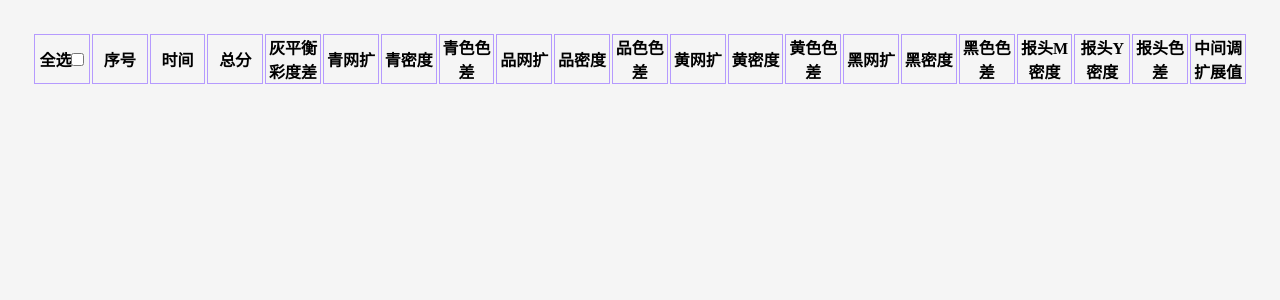
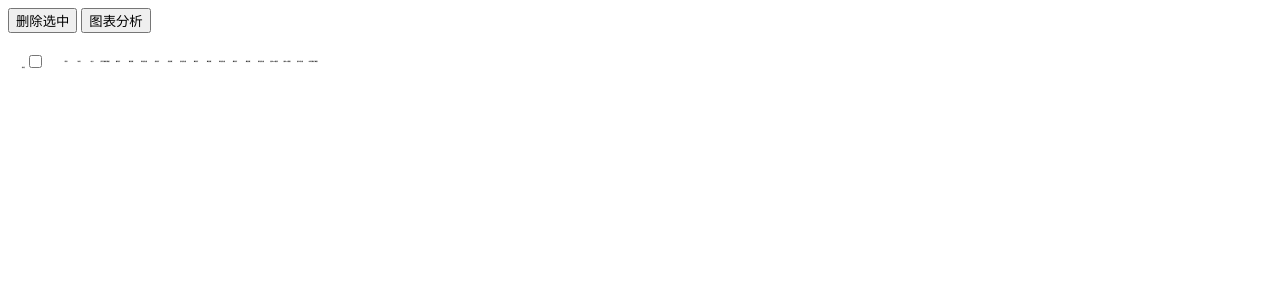
Before and after one commit to VegetableWithBug/MyFirstWebsite, a Flask app: template flaskr/templates/result.html in a window 1280 px wide. Shown: the top 300 px of the page. Run offline with Flask 2, Linux system fonts and the light colour scheme; the template is opened without the code that fills it, so the values that code supplies are empty; some libraries are stand-ins or nearby versions.

Commit message:
changed result.html

```diff
--- /dev/null
+++ b/flaskr/static/style_result.css
@@ -0,0 +1,25 @@
+#left_check{
+    float: left;
+    width:4%;
+}
+
+#right_result{
+    float: left;
+    width: 96%;
+}
+
+
+.result_sheets td{
+    font: 1.5px sans-serif;
+}
+
+.result_sheets th{
+    font-family:STHeiti,MingLiu;
+    font-size: 1.5px;
+}
+
+.result_sheets td,th{
+    height: 50px;
+    text-align: center;
+    width: 5%;
+}
--- a/flaskr/templates/analyze.html
+++ b/flaskr/templates/analyze.html
@@ -187,7 +187,7 @@
             <tr><td>{{cyan_expend}}</td><td>{{cyan_density}}</td><td>{{cyan_difference}}</td><td>{{magenta_expend}}</td><td>{{magenta_density}}</td><td>{{magenta_difference}}</td><td>{{yellow_expend}}</td><td>{{yellow_density}}</td><td>{{yellow_difference}}</td><td>{{black_expend}}</td><td>{{black_density}}</td><td>{{black_difference}}</td></tr>
           </table>
         </div>
-        <div class='bottom'><button @click="go('analyze')">重新分析</button><button>结束分析</button></div>
+        <div class='bottom'><button @click="go('analyze')">重新分析</button><button onclick='location.href=("/result")'>结束分析</button></div>
       </div>
 
     </div>
--- a/flaskr/templates/result.html
+++ b/flaskr/templates/result.html
@@ -6,17 +6,28 @@
     <meta name="viewport" content="width=device-width, initial-scale=1.0">
     <script src="./static/vue.js"></script>
     <script src="./static/dist/xlsx.core.min.js"></script>
-    <link rel="stylesheet" href="static/style_analyze.css">
+    <link rel="stylesheet" href="static/style_result.css">
   </head>
   <body>
       <div>
-        <table id='result_sheet'>
+          <div id='buttons'>
+              <button>删除选中</button>
+              <button>图表分析</button>
+          </div>
+        <div id='left_check'>
+            <table id='check' class='result_sheets'>
+                <tr><th>全选<input type="checkbox" name="name1"/></th></tr>
+            </table>
+        </div>
+        <div id='right_result'>
+            <table id='result_sheet' class='result_sheets'>
                 <thead>
-                <tr><th>全选<input type="checkbox" name="name1"/></th><th>序号</th><th>时间</th><th>总分</th><th>灰平衡彩度差</th><th>青网扩</th><th>青密度</th><th>青色色差</th><th>品网扩</th><th>品密度</th><th>品色色差</th><th>黄网扩</th><th>黄密度</th><th>黄色色差</th><th>黑网扩</th><th>黑密度</th><th>黑色色差</th><th>报头M密度</th><th>报头Y密度</th><th>报头色差</th><th>中间调扩展值</th></tr>
+                    <tr><th>序号</th><th>时间</th><th>总分</th><th>灰平衡彩度差</th><th>青网扩</th><th>青密度</th><th>青色色差</th><th>品网扩</th><th>品密度</th><th>品色色差</th><th>黄网扩</th><th>黄密度</th><th>黄色色差</th><th>黑网扩</th><th>黑密度</th><th>黑色色差</th><th>报头M密度</th><th>报头Y密度</th><th>报头色差</th><th>中间调扩展值</th></tr>
                 </thead>
                 <tbody id='result_sheet_body'>
                 </tbody>
             </table>
+        </div>
       </div>
     <script>
         var xmlhttp;
@@ -54,11 +65,13 @@
                     const sheet2JSONOpts = {
                         /** Default value for null/undefined values */
                         defval: 'null',//Assign empty string to defval
-                        header:1,
                     };
-                    var ws=XLSX.utils.json_to_sheet(results);
+                    for(let i=0;i<results.length;++i){
+                        results[i][0]=i+1
+                    }
+                    var ws=XLSX.utils.json_to_sheet(results,{skipHeader:true});
                     //XLSX.utils.decode_range("B1:C9");
-                    ws['!ref'] = "A2:Z100";
+                    //ws['!ref'] = "A2:Z100";
                     /***export interface Sheet2JSONOpts extends DateNFOption {
                         /** Output format
                         header?: "A"|number|string[];
@@ -81,10 +94,69 @@
                     h=XLSX.utils.sheet_to_html(ws,sheet2JSONOpts);
                     //console.log(h);
                     tab.innerHTML=h;
+                    var t=document.getElementById('check');
+                    //console.log(tab.rows.length);
+                    for(var j = 0; j < tab.rows.length; j++){
+                        var oCheckbox=document.createElement("input");
+                        oCheckbox.setAttribute("type","checkbox");
+                        var trr=document.createElement("tr");
+                        var tdd=document.createElement("td");
+                        tdd.appendChild(oCheckbox);
+                        trr.appendChild(tdd);
+                        t.appendChild(trr);
+                    }
                 }
             }
         };
 
+        //点击th排序
+        function makeSortable(table) {
+            var headers=table.getElementsByTagName("th");
+            for(var i=0;i<headers.length;i++){
+                (function(n){
+                    var flag=false;
+                    headers[n].onclick=function(){
+                        // sortrows(table,n);
+                        var tbody=table.tBodies[0];//第一个<tbody>
+                        var rows=tbody.getElementsByTagName("tr");//tbody中的所有行
+                        rows=Array.prototype.slice.call(rows,0);//真实数组中的快照
+
+                        //基于第n个<td>元素的值对行排序
+                        rows.sort(function(row1,row2){
+                            var cell1=row1.getElementsByTagName("td")[n];//获得第n个单元格
+                            var cell2=row2.getElementsByTagName("td")[n];
+                            var val1=cell1.textContent||cell1.innerText;//获得文本内容
+                            var val2=cell2.textContent||cell2.innerText;
+
+                            if(val1<val2){
+                                return -1;
+                            }else if(val1>val2){
+                                return 1;
+                            }else{
+                                return 0;
+                            }
+                        });
+                        if(flag){
+                            rows.reverse();
+                        }
+                        //在tbody中按它们的顺序把行添加到最后
+                        //这将自动把它们从当前位置移走，故没必要预先删除它们
+                        //如果<tbody>还包含了除了<tr>的任何其他元素，这些节点将会悬浮到顶部位置
+                        for(var i=0;i<rows.length;i++){
+                            tbody.appendChild(rows[i]);
+                        }
+
+                        flag=!flag;
+                    }
+                }(i));
+            }
+        }
+
+        window.onload=function(){
+            var table=document.getElementsByTagName("table")[1];
+            makeSortable(table);
+        }
+
       </script>
   </body>
   </html>
```
Also changed, not shown: flaskr/__init__.py (+12 -5 lines). Lines whose indentation alone changed are shown as unchanged.
